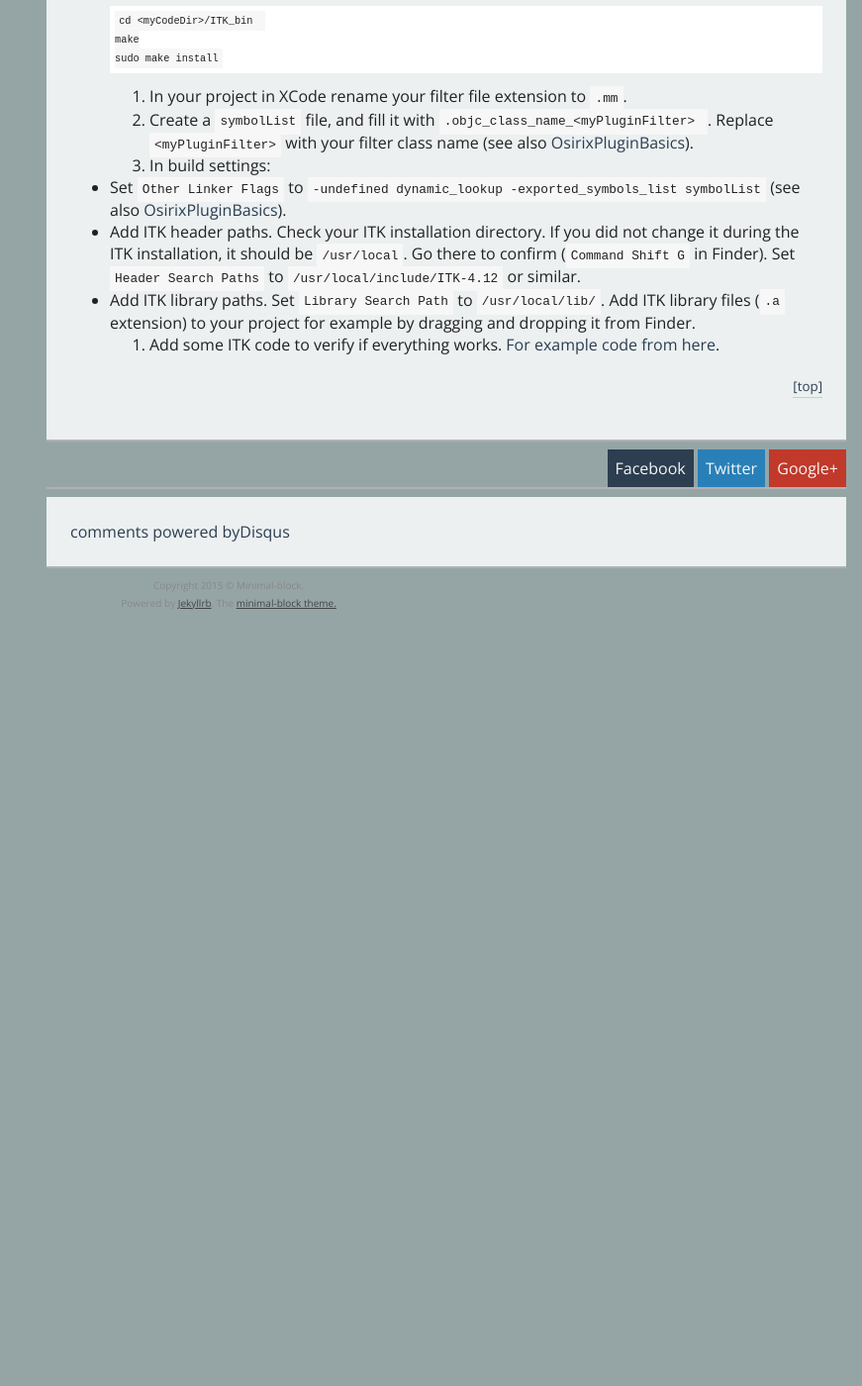
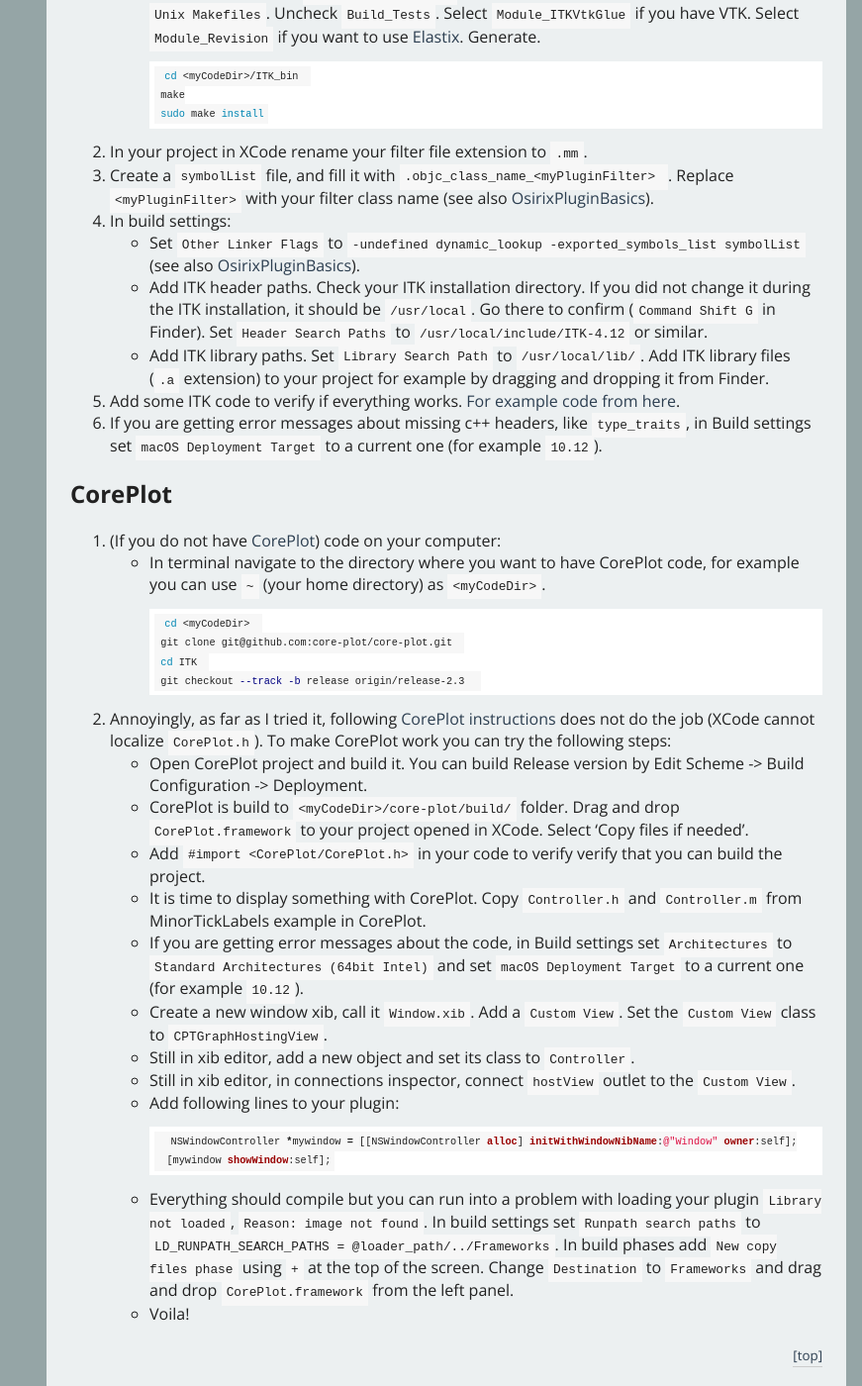
Before and after one commit to MRKonrad/MRKonrad, a Jekyll site: the page built from _posts/2017-08-12-Horos-Plugin.md, in a window 1280 px wide and 1400 px high, scrolled down 1180 px. Shown: the whole window at 99% size, without its empty margins (409-1280 px from the left). Built offline with Jekyll 4.4.1, drawn with Linux system fonts in a browser that asks for light colours; comment, search, counter and statistics services are not loaded; before the commit the page ends 1810 px from its top, so only the background shows below that; some of the changed text lies outside the part shown.

Commit message:
Horos_plugin post modified, CorePlot configuration added to it.

````diff
--- a/_config.yml
+++ b/_config.yml
@@ -6,9 +6,7 @@
 
 gems: [jekyll-paginate, jekyll-gist]
 
-#markdown: redcarpet
 markdown: kramdown
-#highlighter: pygments
 
 paginate: 5
 permalink: /:title
--- a/_layouts/post.html
+++ b/_layouts/post.html
@@ -5,7 +5,7 @@
 <div class="main-content">
 
     <article class="module color-3">
-        <h1>{{ page.title }}{{ .shortUrl }}</h1>
+        <h1>{{ page.title }}{{ shortUrl }}</h1>
         <time datetime="{{ page.date | date_to_xmlschema }}">{{ page.date | date: "%B %d, %Y" }}</time>
         <hr>
         {{ content }}
--- a/_posts/2017-08-12-Horos-Plugin.md
+++ b/_posts/2017-08-12-Horos-Plugin.md
@@ -6,13 +6,13 @@
 tags: Tutorial
 ---
 
-You want to write an Horos/Osirix plugin and other basic tutorial are confusing? Try this one!
+Do you want to write an Horos/Osirix plugin? Basic tutorials you have found so far in the internet are confusing? Try this one!
 
 # Useful resources
 [Osirix plugins Github repository](https://github.com/pixmeo/osirixplugins)
-[OsiriX website](http://www.osirix-viewer.com/Documentation/Guides/Development/)
+[OsiriX website with some plugin development instructions](http://www.osirix-viewer.com/Documentation/Guides/Development/)
 [OsiriX plugin basics website](https://osirixpluginbasics.wordpress.com)
-[OsiriX plugin by osirixnewby](http://myfirstosirixplugin.blogspot.com/)
+[OsiriX plugin blog by osirixnewby](http://myfirstosirixplugin.blogspot.com/)
 [OsiriX plugin development tutorial by Kyung Hyun Sung](http://kyungs.bol.ucla.edu/Site/Software.html)
 [OsiriX ITK plugin development tutorial by Brian Jensen](http://campar.in.tum.de/Students/SepOsiriXSegmentation)
 
@@ -20,30 +20,29 @@
 1. Get a copy of Plugin Template from [osirix plugin github repository](https://github.com/pixmeo/osirixplugins).
 2. (Optional) Rename the plugin in XCode:
   * Project name on in the left panel.
-  * Target name in the left panel of general setting of the projects
-  * In Build settings of the Target change product name.
-  * Select class name in .h file, Edit->Refactor the name.
-  * Replace all occurrences in xxx_Prefix.pch file and folder names
-  * Change name is Mange schemes
-  * Verify everything is working
-3. In XCode click **Edit Scheme**. As **executable** choose Horos/Osirix (you can choose the one in Application directory).
-4. Go to **Arguments**, **Arguments Passed on Launch** and add
+  * Target name in the left panel of general setting of the projects.
+  * In Build Settings change the `Product Name`.
+  * Select class name in the `xxxFilter.h` file, in menu Edit->Refactor the name.
+  * Rename `xxx_Prefix.pch` and add it again if XCode displays it in red.
+  * Replace all old name occurrences in `Info.plist` file.
+  * Rename folder names.
+  * Change name in `Mange Schemes`.
+3. In XCode click `Edit Scheme`. As the `Executable` choose Horos/Osirix (you can choose the one in Application directory).
+4. Go to `Arguments`, `Arguments Passed on Launch` and add
   `--LoadPlugin $(BUILT_PRODUCTS_DIR)/$(PRODUCT_NAME).$(WRAPPER_EXTENSION)`
-5. Verify everything is working
+5. Verify that everything is working.
 
 # ITK configuration
 1. (If you do not have [ITK](http://itk.org) installed already).
   * In terminal navigate to the directory where you want to have ITK code, for example you can use `~` (your home directory) as `<myCodeDir>`.
-
-    ```
+    ```bash
     cd <myCodeDir>
     git clone git://itk.org/ITK.git
     cd ITK
     git checkout --track -b release origin/release
     ```
-
   * In CMake use source code directory `<myCodeDir>/ITK` and build the binaries directory you can use for example `<myCodeDir>/ITK_bin`. Configure. As generator for the project select `Unix Makefiles`. Uncheck `Build_Tests`. Select `Module_ITKVtkGlue` if you have VTK. Select `Module_Revision` if you want to use [Elastix](http://elastix.isi.uu.nl/). Generate.
-    ```
+    ```sh
     cd <myCodeDir>/ITK_bin
     make
     sudo make install
@@ -55,4 +54,33 @@
   * Set `Other Linker Flags` to `-undefined dynamic_lookup -exported_symbols_list symbolList` (see also [OsirixPluginBasics](https://osirixpluginbasics.wordpress.com/2015/09/29/osirix-plugin-with-itk4/)).
   * Add ITK header paths. Check your ITK installation directory. If you did not change it during the ITK installation, it should be `/usr/local`. Go there to confirm (`Command Shift G` in Finder). Set `Header Search Paths` to `/usr/local/include/ITK-4.12` or similar.
   * Add ITK library paths. Set `Library Search Path` to `/usr/local/lib/`. Add ITK library files (`.a` extension) to your project for example by dragging and dropping it from Finder.
-5. Add some ITK code to verify if everything works. [For example code from here]({{ site.baseurl }}{% post_url 2015-07-17-Osirix-Plugin3 %}).
+5. Add some ITK code to verify if everything works. [For example code from here](https://gist.github.com/MRKonrad/b48712778aebb07000fd93a739beab66).
+6. If you are getting error messages about missing c++ headers, like `type_traits`, in Build settings set `macOS Deployment Target` to a current one (for example `10.12`).
+
+# CorePlot
+
+1. (If you do not have [CorePlot](https://github.com/core-plot/core-plot)) code on your computer:
+  * In terminal navigate to the directory where you want to have CorePlot code, for example you can use `~` (your home directory) as `<myCodeDir>`.
+    ```sh
+    cd <myCodeDir>
+    git clone git@github.com:core-plot/core-plot.git
+    cd ITK
+    git checkout --track -b release origin/release-2.3
+    ```
+2. Annoyingly, as far as I tried it, following [CorePlot instructions](https://github.com/core-plot/core-plot/wiki/Using-Core-Plot-in-an-Application) does not do the job (XCode cannot localize `CorePlot.h`). To make CorePlot work you can try the following steps:
+  * Open CorePlot project and build it. You can build Release version by Edit Scheme -> Build Configuration -> Deployment.
+  * CorePlot is build to `<myCodeDir>/core-plot/build/` folder. Drag and drop `CorePlot.framework` to your project opened in XCode. Select 'Copy files if needed'.
+  * Add `#import <CorePlot/CorePlot.h>` in your code to verify verify that you can build the project.
+  * It is time to display something with CorePlot. Copy `Controller.h` and `Controller.m` from MinorTickLabels example in CorePlot.
+  * If you are getting error messages about the code, in Build settings set `Architectures` to `Standard Architectures (64bit Intel)` and set `macOS Deployment Target` to a current one (for example `10.12`).
+  * Create a new window xib, call it `Window.xib`. Add a `Custom View`. Set the `Custom View` class to `CPTGraphHostingView`.
+  * Still in xib editor, add a new object and set its class to `Controller`.
+  * Still in xib editor, in connections inspector, connect `hostView` outlet to the `Custom View`.
+  * Add following lines to your plugin:
+  ```objective-c
+  NSWindowController *mywindow = [[NSWindowController alloc] initWithWindowNibName:@"Window" owner:self];
+  [mywindow showWindow:self];
+  ```
+  * Everything should compile but you can run into a problem with loading your plugin `Library not loaded`, `Reason: image not found`. In build settings set
+  `Runpath search paths` to `LD_RUNPATH_SEARCH_PATHS = @loader_path/../Frameworks`. In build phases add `New copy files phase` using `+` at the top of the screen. Change `Destination` to `Frameworks` and drag and drop `CorePlot.framework` from the left panel.
+  * Voila!
````
Also changed, not shown: about/index.md (+30 -28 lines), index.html (line endings or trailing spaces), 1 other file.
